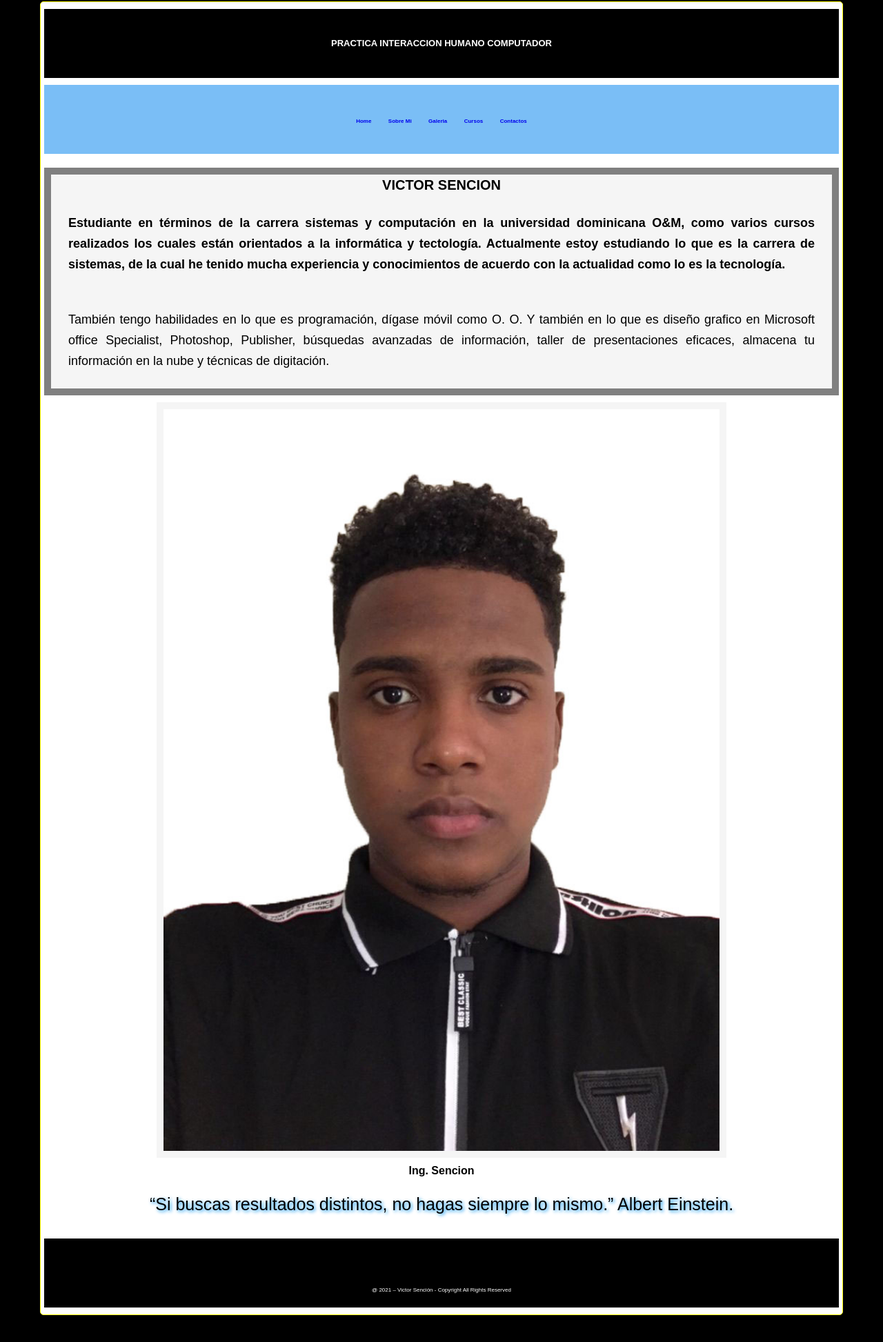
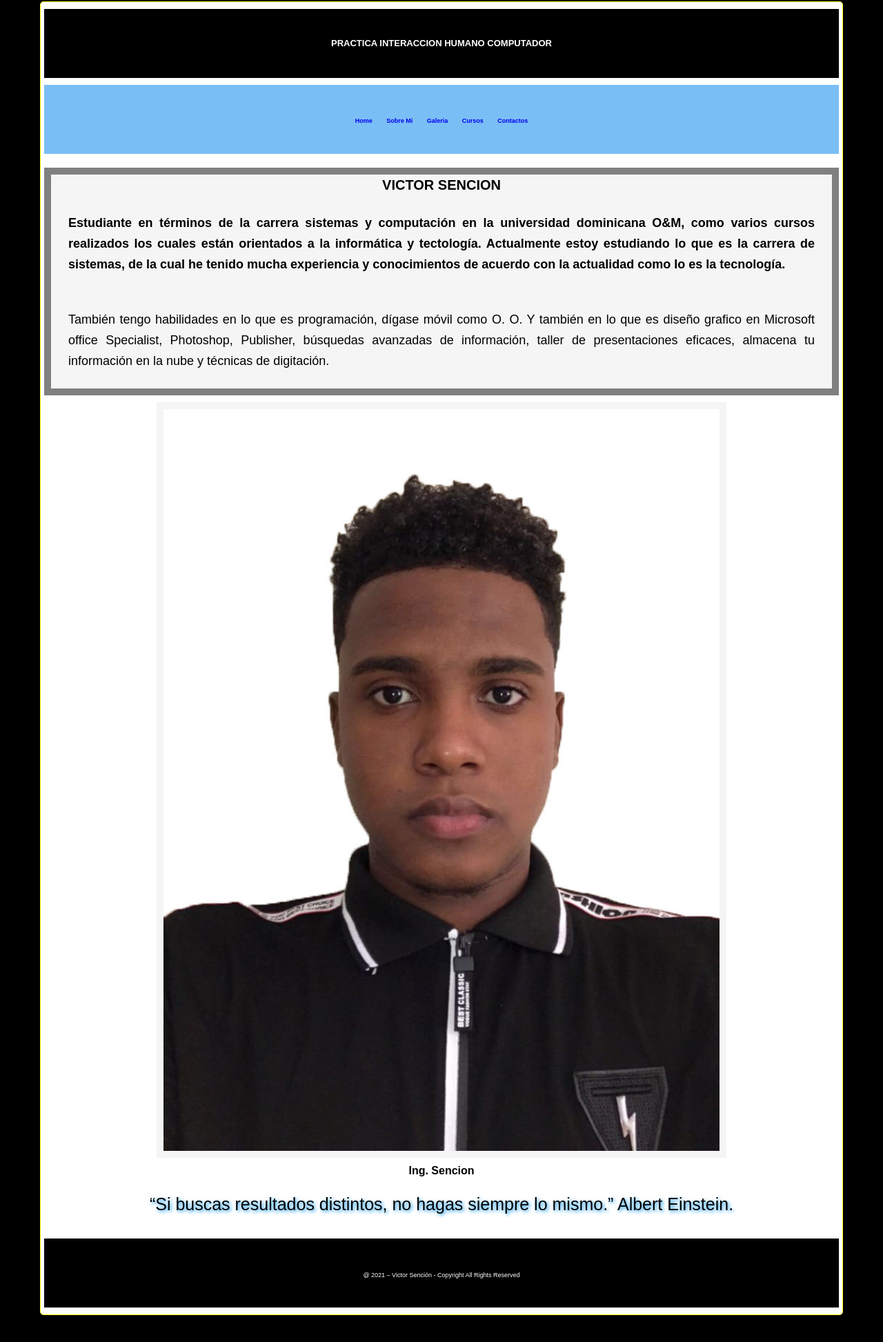
Before and after one commit to Sencion014/VictorSencion, a plain HTML site: page sobremi.html in a window 1280 px wide. Shown: the part 8-1953 px from the top of the page at 69% size. After the commit the page ends 1924 px from the top, so only its background shows below. Drawn offline with Linux system fonts and the light colour scheme.

Commit message:
Add files via upload

```diff
--- a/style.css
+++ b/style.css
@@ -68,10 +68,10 @@ nav{
 nav ul li{
     display: inline-block;
     list-style: none;
-    padding: 5px;
+    padding: 3px;
     margin: 5px;
-    line-height:50% ;
-    font-size: 8px;
+    line-height:50%;
+    font-size: 9px;
     font-weight: bold;
     font-family: Arial, Helvetica, sans-serif;
 
@@ -207,11 +207,13 @@ footer{
 /* REGLA PARA EL FORMATO DEL PARRAFO DEL PIE DE PAGINA O FOOTER*/
 footer p{
     color: white;
-    font-size:8px;
+    font-size:9px;
     text-align: center;
     line-height: 100px;
     margin-left: 0%;
     margin-right: 0%;
+    padding: 3px;
+    margin: 5px;
 }
 
 .imgcjh{
```
Also changed, not shown: index.html (+1 -1 lines).
